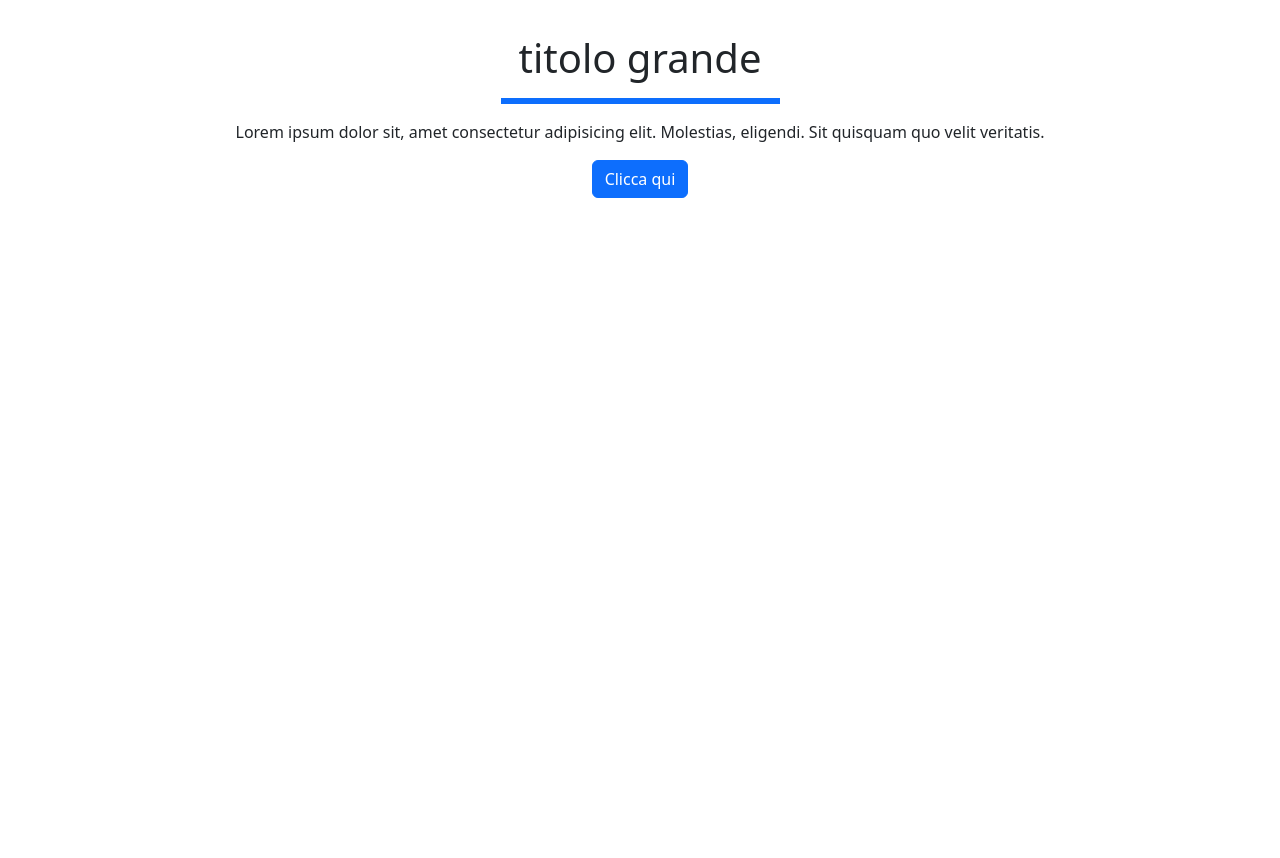
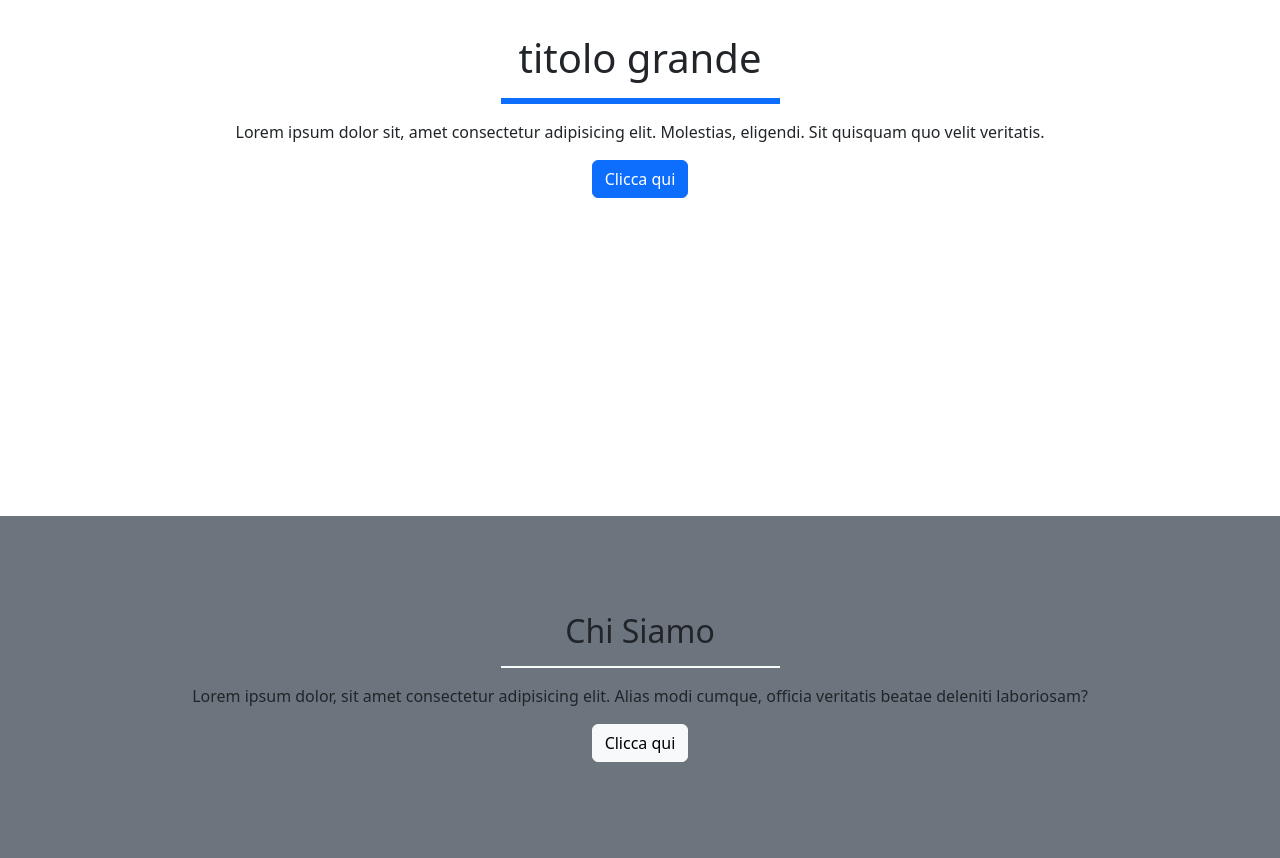
Before and after one commit to wleer/test-vitejs-e-bootstrap, a website built with Vite: page index.html in a window 1280 px wide. Shown: the part 340-1198 px from the top of the page. Before the commit the page ends 856 px from the top, so only its background shows below. Built offline with nearby package versions, Linux system fonts and the light colour scheme; a web font is replaced by a local one.

Commit message:
Ho aggiunto la sezione chi-siamo

```diff
--- a/index.html
+++ b/index.html
@@ -52,6 +52,14 @@
             <a href="#contatti" class="btn btn-primary">Clicca qui</a>
           </div>
       </section>
+      <section id="chi-siamo" class="py-5 w-100 bg-secondary text-center">
+        <div class="container py-5">
+          <h2>Chi Siamo</h2>
+          <hr class="w-25 border border-light opacity-100 mx-auto">
+          <p>Lorem ipsum dolor, sit amet consectetur adipisicing elit. Alias modi cumque, officia veritatis beatae deleniti laboriosam?</p>
+          <a href="#servizi" class="btn btn-light">Clicca qui</a>
+        </div>
+      </section>
     </main>
     <script type="module" src="/src/main.js"></script>
   </body>
```
